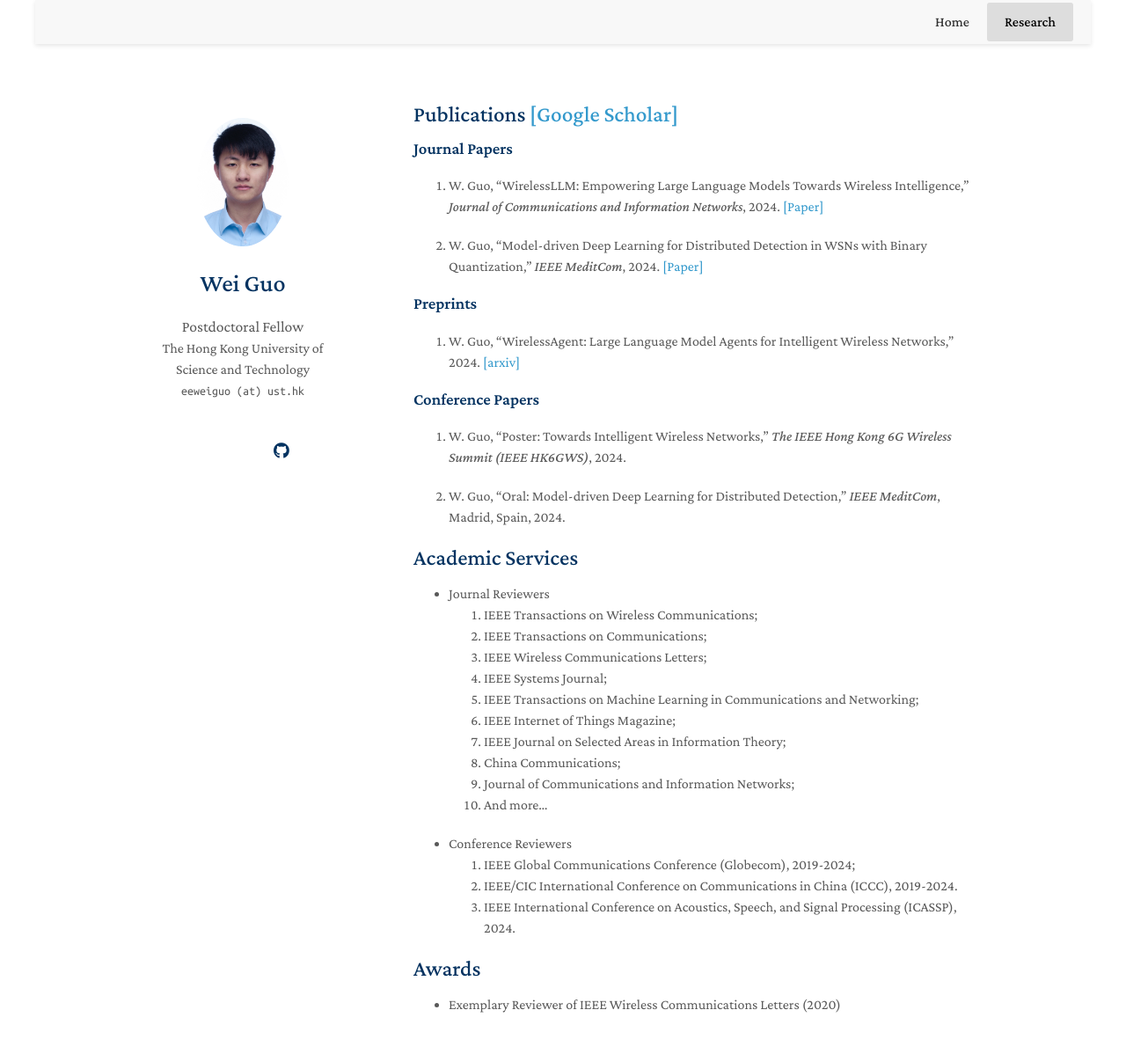
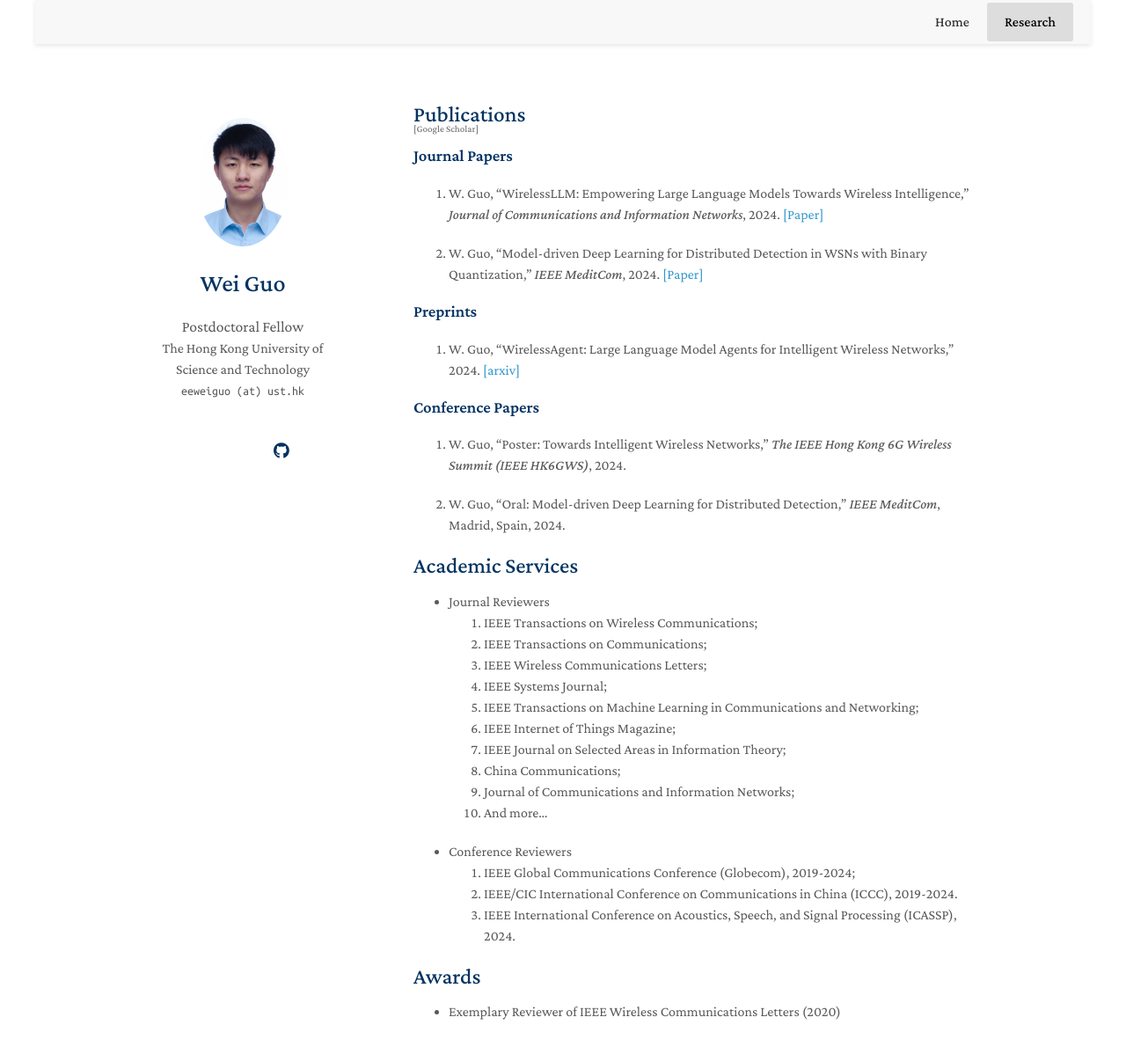
Before and after one commit to weiiguo/weiiguo.github.io, a Jekyll site: the page built from research.md, in a window 1280 px wide and 1256 px high. Shown: the top 1198 px of the window at 88% size. Built offline with Jekyll 4.4.1, drawn with Linux system fonts in a browser that asks for light colours; a style sheet for code colours, icons or effects is not loaded.

```diff
--- a/research.md
+++ b/research.md
@@ -3,7 +3,7 @@ layout: homepage
 title: Research
 ---
 
-## Publications [\[Google Scholar\]](https://scholar.google.com/citations?user=4dFwT-4AAAAJ)
+## Publications [<small>[Google Scholar]</small>](https://scholar.google.com/citations?user=4dFwT-4AAAAJ)
 
 ### Journal Papers
 
```
